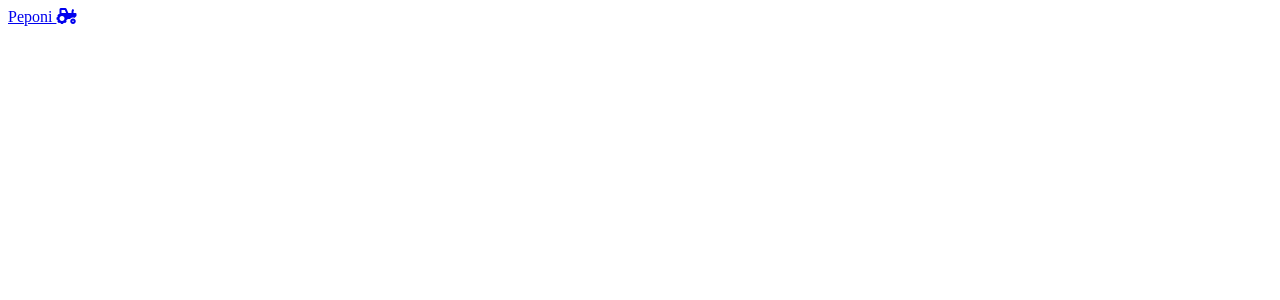
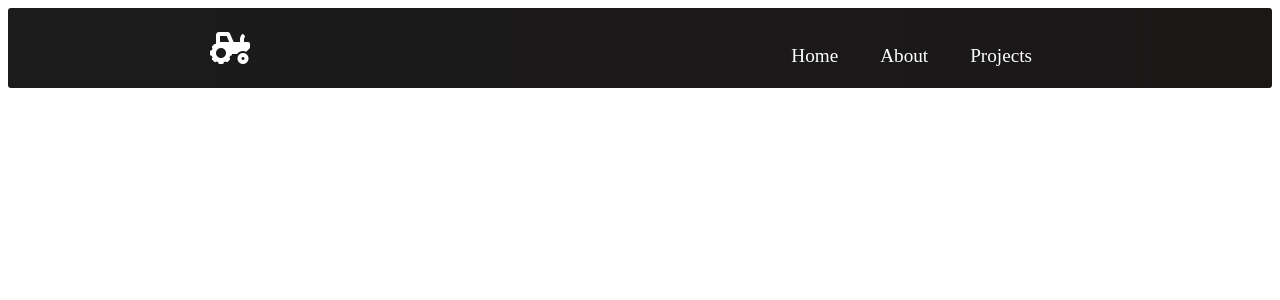
Before and after one commit to gichero/peponi-pastures, a React (Create React App) app: page / in a window 1280 px wide. Shown: the top 300 px of the page. Built offline with nearby package versions, Linux system fonts and the light colour scheme.

Commit message:
navbar css complete

```diff
--- a/public/index.html
+++ b/public/index.html
@@ -16,7 +16,7 @@
       integrity="sha512-HK5fgLBL+xu6dm/Ii3z4xhlSUyZgTT9tuc/hSrtw6uzJOvgRr2a9jyxxT1ely+B+xFAmJKVSTbpM/CuL7qxO8w=="
       crossorigin="anonymous" />
 
-    <title>React App</title>
+    <title>peponi pastures</title>
   </head>
   <body>
     <noscript>You need to enable JavaScript to run this app.</noscript>
--- a/src/App.js
+++ b/src/App.js
@@ -1,16 +1,19 @@
 /** @format */
 
 import "./App.css";
-import { BrowserRouter as Router } from "react-router-dom";
+import { BrowserRouter as Router, Switch, Route } from "react-router-dom";
 import Navbar from "./components/Navbar/Navbar";
 
 const App = () => {
 	return (
-		<div>
+		<>
 			<Router>
 				<Navbar />
+				<Switch>
+					<Route path="/" exact />
+				</Switch>
 			</Router>
-		</div>
+		</>
 	);
 };
 
--- a/src/components/Navbar/Navbar.css
+++ b/src/components/Navbar/Navbar.css
@@ -0,0 +1,161 @@
+/** @format */
+
+.navbar {
+	background: linear-gradient(90deg, rgb(28, 27, 27) 0%, rgb(26, 23, 23) 100%);
+	height: 80px;
+	display: flex;
+	justify-content: center;
+	align-items: center;
+	font-size: 1.2rem;
+	position: sticky;
+	top: 0;
+	z-index: 999;
+	border-radius: 3px;
+}
+
+.navbar-container {
+	display: flex;
+	justify-content: center;
+	align-items: center;
+	height: 80px;
+	max-width: 100%;
+}
+
+.navbar-logo {
+	color: #fff;
+	justify-self: start;
+	margin-left: 20px;
+	cursor: pointer;
+	text-decoration: none;
+	font-size: 2rem;
+	display: flex;
+	align-items: center;
+}
+
+.fa-typo3 {
+	margin-left: 0.5rem;
+	font-size: 1.8rem;
+}
+
+.nav-menu {
+	display: grid;
+	grid-template-columns: repeat(4, auto);
+	grid-gap: 10px;
+	list-style: none;
+	text-align: center;
+	width: 60vw;
+	justify-content: end;
+	margin-right: 2rem;
+}
+
+.nav-item {
+	height: 80px;
+}
+
+.nav-links {
+	color: #fff;
+	display: flex;
+	align-items: center;
+	text-decoration: none;
+	padding: 0.5rem 1rem;
+	height: 100%;
+}
+
+.nav-links:hover {
+	border-bottom: 4px solid #fff;
+	transition: all 0.2s ease-out;
+}
+
+.fa-bars {
+	color: #fff;
+}
+
+.nav-links-mobile {
+	display: none;
+}
+
+.menu-icon {
+	display: none;
+}
+
+@media screen and (max-width: 960px) {
+	.NavbarItems {
+		position: relative;
+	}
+
+	.nav-menu {
+		display: flex;
+		flex-direction: column;
+		width: 100%;
+		height: 90vh;
+		position: absolute;
+		top: 80px;
+		left: -100%;
+		opacity: 1;
+		transition: all 0.5s ease;
+	}
+
+	.nav-menu.active {
+		background: #242222;
+		left: 0;
+		opacity: 1;
+		transition: all 0.5s ease;
+		z-index: 1;
+	}
+
+	.nav-links {
+		text-align: center;
+		padding: 2rem;
+		width: 100%;
+		display: table;
+	}
+
+	.nav-links:hover {
+		background-color: #fff;
+		color: #242424;
+		border-radius: 0;
+	}
+
+	.navbar-logo {
+		position: absolute;
+		top: 0;
+		left: 0;
+		transform: translate(25%, 50%);
+	}
+
+	.menu-icon {
+		display: block;
+		position: absolute;
+		top: 0;
+		right: 0;
+		transform: translate(-100%, 60%);
+		font-size: 1.8rem;
+		cursor: pointer;
+	}
+
+	.fa-times {
+		color: #fff;
+		font-size: 2rem;
+	}
+
+	.nav-links-mobile {
+		display: block;
+		text-align: center;
+		margin: 2rem auto;
+		border-radius: 4px;
+		width: 80%;
+		text-decoration: none;
+		font-size: 1.5rem;
+		background-color: transparent;
+		color: #fff;
+		padding: 14px 20px;
+		border: 1px solid #fff;
+		transition: all 0.3s ease-out;
+	}
+
+	.nav-links-mobile:hover {
+		background: #fff;
+		color: #242424;
+		transition: 250ms;
+	}
+}
--- a/src/components/Navbar/Navbar.js
+++ b/src/components/Navbar/Navbar.js
@@ -1,18 +1,50 @@
 /** @format */
 
-import React from "react";
+import React, { useState } from "react";
 import { Link } from "react-router-dom";
-
-// import Navbar from ''
+import "./Navbar.css";
 
 const Navbar = () => {
+	const [click, setClick] = useState(false);
+
+	const handleClick = () => {
+		setClick(!click);
+	};
+
+	const closeMobileMenu = () => {
+		setClick(false);
+	};
 	return (
 		<>
 			<nav className="navbar">
 				<div className="navbar-container">
 					<Link to="/" className="navbar-logo">
-						Peponi <i class="fas fa-tractor"></i>
+						<i class="fas fa-tractor" />
 					</Link>
+					<div className="menu-icon" onClick={handleClick}>
+						<i className={click ? "fas fa-times" : "fas fa-bars"} />
+					</div>
+					<ul className={click ? "nav-menu active" : "nav-menu"}>
+						<li className="nav-item">
+							<Link to="/" className="nav-links" onClick={closeMobileMenu}>
+								Home
+							</Link>
+						</li>
+						<li className="nav-item">
+							<Link to="/about" className="nav-links" onClick={closeMobileMenu}>
+								About
+							</Link>
+						</li>
+						<li className="nav-item">
+							<Link
+								to="/projects"
+								className="nav-links"
+								onClick={closeMobileMenu}
+							>
+								Projects
+							</Link>
+						</li>
+					</ul>
 				</div>
 			</nav>
 		</>
```
Also changed, not shown: src/components/Footer/Footer.js (+9 -0 lines), 1 other file (tests, documents, lock files or other folders).
